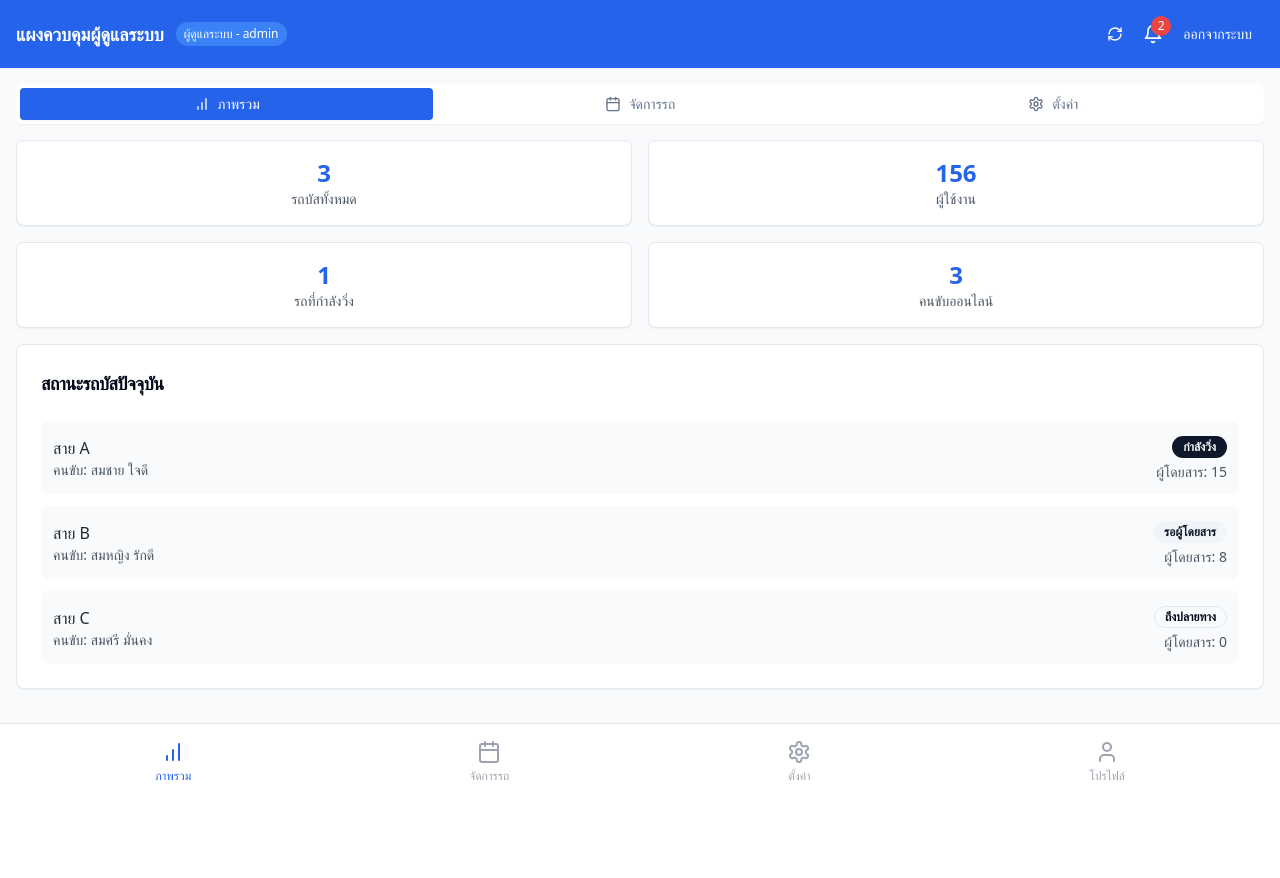
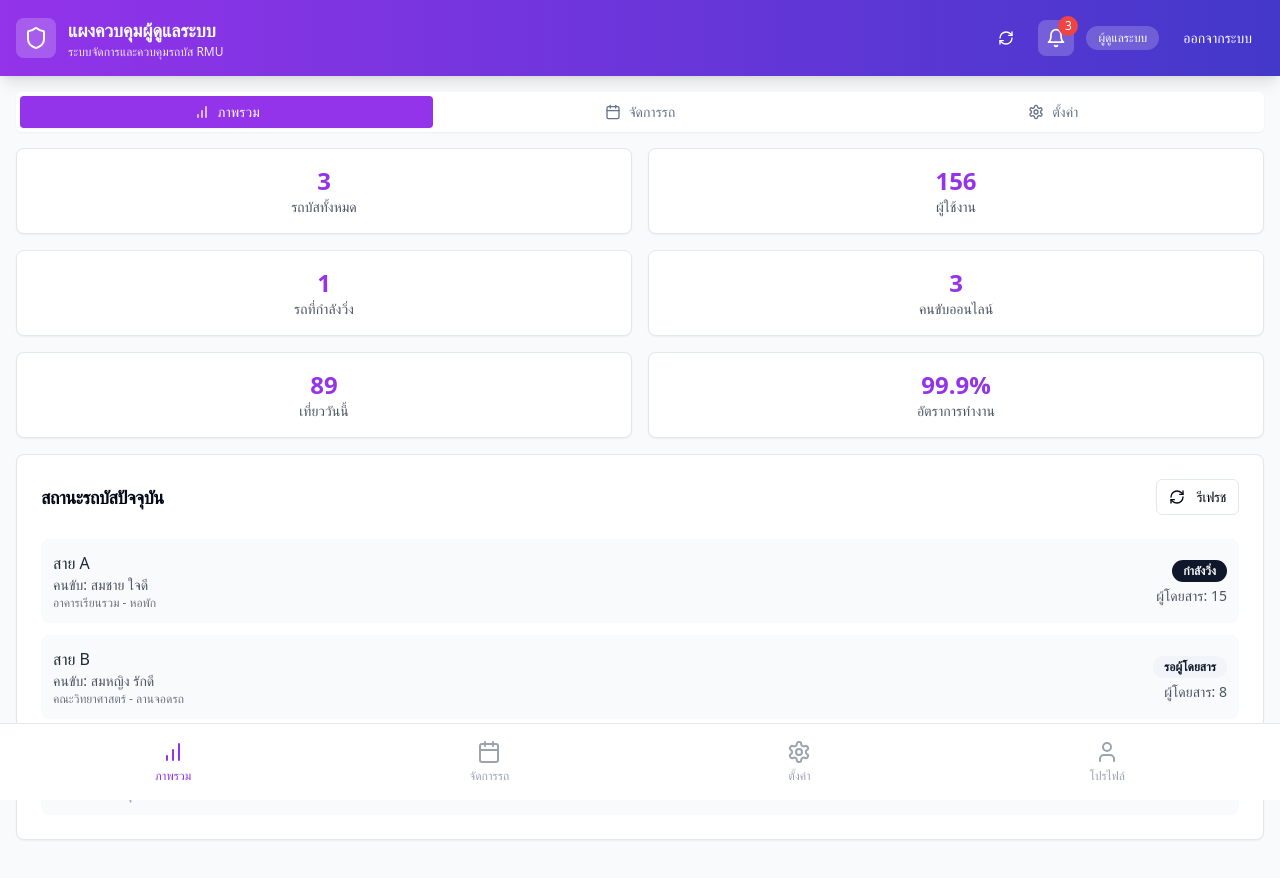
Before and after one commit to Gaga09000/rmu-bus-navigator, a React (Vite) app: page /admin in a window 1280 px wide. Shown: the top 878 px of the page. Before the commit the page ends 800 px from the top, so only its background shows below. Built offline with nearby package versions, Linux system fonts and the light colour scheme.

Commit message:
Fix UI interactions and improve headers
- Prevent overlapping button presses in UserMap.
- Implement button functionality in DriverDashboard and AdminDashboard.
- Improve header design across User, Driver, and Admin dashboards.

```diff
--- a/src/pages/AdminDashboard.tsx
+++ b/src/pages/AdminDashboard.tsx
@@ -4,24 +4,33 @@ import { Button } from "@/components/ui/button";
 import { Card, CardContent, CardDescription, CardHeader, CardTitle } from "@/components/ui/card";
 import { Tabs, TabsContent, TabsList, TabsTrigger } from "@/components/ui/tabs";
 import { Badge } from "@/components/ui/badge";
-import { Users, MapPin, Bell, User, Home, Calendar, Settings, BarChart, Plus, Edit, Trash2, Eye, RefreshCw } from "lucide-react";
+import { Users, MapPin, Bell, User, Home, Calendar, Settings, BarChart, Plus, Edit, Trash2, Eye, RefreshCw, Shield, Database, Activity } from "lucide-react";
 import { toast } from "sonner";
 import { supabase } from "@/integrations/supabase/client";
 import { useNavigate } from "react-router-dom";
 
 const AdminDashboard = () => {
   const navigate = useNavigate();
-  const [buses] = useState([
-    { id: 1, name: 'สาย A', driver: 'สมชาย ใจดี', status: 'กำลังวิ่ง', passengers: 15 },
-    { id: 2, name: 'สาย B', driver: 'สมหญิง รักดี', status: 'รอผู้โดยสาร', passengers: 8 },
-    { id: 3, name: 'สาย C', driver: 'สมศรี มั่นคง', status: 'ถึงปลายทาง', passengers: 0 }
+  const [buses, setBuses] = useState([
+    { id: 1, name: 'สาย A', driver: 'สมชาย ใจดี', status: 'กำลังวิ่ง', passengers: 15, route: 'อาคารเรียนรวม - หอพัก' },
+    { id: 2, name: 'สาย B', driver: 'สมหญิง รักดี', status: 'รอผู้โดยสาร', passengers: 8, route: 'คณะวิทยาศาสตร์ - ลานจอดรถ' },
+    { id: 3, name: 'สาย C', driver: 'สมศรี มั่นคง', status: 'ถึงปลายทาง', passengers: 0, route: 'โรงอาหาร - หอสมุด' }
   ]);
 
   const [users] = useState([
-    { id: 1, name: 'นักศึกษา A', type: 'User', lastSeen: '5 นาทีที่แล้ว' },
-    { id: 2, name: 'คนขับ B', type: 'Driver', lastSeen: 'ออนไลน์' },
-    { id: 3, name: 'นักศึกษา C', type: 'User', lastSeen: '1 ชั่วโมงที่แล้ว' }
+    { id: 1, name: 'นักศึกษา A', type: 'User', lastSeen: '5 นาทีที่แล้ว', email: 'student1@rmu.ac.th' },
+    { id: 2, name: 'คนขับ B', type: 'Driver', lastSeen: 'ออนไลน์', email: 'driver1@rmu.ac.th' },
+    { id: 3, name: 'นักศึกษา C', type: 'User', lastSeen: '1 ชั่วโมงที่แล้ว', email: 'student2@rmu.ac.th' }
   ]);
+
+  const [systemStats, setSystemStats] = useState({
+    totalBuses: buses.length,
+    activeBuses: buses.filter(b => b.status === 'กำลังวิ่ง').length,
+    totalUsers: 156,
+    onlineDrivers: 3,
+    todayRides: 89,
+    systemUptime: '99.9%'
+  });
 
   const handleLogout = async () => {
     const { error } = await supabase.auth.signOut();
@@ -33,38 +42,68 @@ const AdminDashboard = () => {
   };
 
   const handleAddBus = () => {
-    toast.success("เปิดหน้าต่างเพิ่มรถบัสใหม่");
+    const newBus = {
+      id: buses.length + 1,
+      name: `สาย ${String.fromCharCode(65 + buses.length)}`,
+      driver: 'คนขับใหม่',
+      status: 'ปิดงาน' as const,
+      passengers: 0,
+      route: 'เส้นทางใหม่'
+    };
+    setBuses([...buses, newBus]);
+    setSystemStats(prev => ({ ...prev, totalBuses: prev.totalBuses + 1 }));
+    toast.success(`เพิ่มรถบัส ${newBus.name} สำเร็จ`);
   };
 
   const handleEditBus = (busId: number) => {
     const bus = buses.find(b => b.id === busId);
-    toast.info(`แก้ไขข้อมูลรถ ${bus?.name}`);
+    toast.info(`เปิดหน้าต่างแก้ไขข้อมูลรถ ${bus?.name} - คนขับ: ${bus?.driver}`);
   };
 
   const handleViewRoute = (busId: number) => {
     const bus = buses.find(b => b.id === busId);
-    toast.info(`ดูเส้นทางรถ ${bus?.name}`);
+    toast.info(`แสดงเส้นทาง ${bus?.name}: ${bus?.route}`);
   };
 
   const handleDeleteBus = (busId: number) => {
     const bus = buses.find(b => b.id === busId);
-    toast.error(`ลบรถ ${bus?.name} (ต้องยืนยันการลบ)`);
+    setBuses(buses.filter(b => b.id !== busId));
+    setSystemStats(prev => ({ ...prev, totalBuses: prev.totalBuses - 1 }));
+    toast.success(`ลบรถ ${bus?.name} สำเร็จ`);
   };
 
   const handleManageNotifications = () => {
-    toast.info("เปิดหน้าจัดการการแจ้งเตือน");
+    toast.info("เปิดระบบจัดการการแจ้งเตือน: ตั้งค่าการแจ้งเตือนอัตโนมัติ, การแจ้งเตือนฉุกเฉิน");
   };
 
   const handleManageUsers = () => {
-    toast.info("เปิดหน้าจัดการผู้ใช้งาน");
+    toast.info(`จัดการผู้ใช้งาน: ผู้ใช้ทั้งหมด ${users.length} คน (${users.filter(u => u.type === 'User').length} นักศึกษา, ${users.filter(u => u.type === 'Driver').length} คนขับ)`);
   };
 
   const handleViewReports = () => {
-    toast.info("เปิดหน้ารายงานระบบ");
+    toast.info(`รายงานระบบ: การใช้งานรายวัน ${systemStats.todayRides} เที่ยว, อัตราการทำงาน ${systemStats.systemUptime}`);
   };
 
   const handleRefreshData = () => {
-    toast.success("รีเฟรชข้อมูลแล้ว");
+    // Simulate real-time data refresh
+    setSystemStats(prev => ({
+      ...prev,
+      todayRides: prev.todayRides + Math.floor(Math.random() * 5),
+      totalUsers: prev.totalUsers + Math.floor(Math.random() * 3) - 1
+    }));
+    toast.success("รีเฟรชข้อมูลแล้ว - อัปเดตข้อมูลเรียลไทม์");
+  };
+
+  const handleSystemMaintenance = () => {
+    toast.info("เข้าสู่โหมดบำรุงรักษาระบบ - จะแจ้งให้ผู้ใช้ทราบล่วงหน้า");
+  };
+
+  const handleBackupData = () => {
+    toast.success("สำรองข้อมูลเรียบร้อย - ข้อมูล 1,247 รายการ");
+  };
+
+  const handleViewLogs = () => {
+    toast.info("ดูบันทึกระบบ: 847 รายการในวันนี้ (245 Info, 12 Warning, 2 Error)");
   };
 
   const getStatusBadgeVariant = (status: string) => {
@@ -78,31 +117,42 @@ const AdminDashboard = () => {
 
   return (
     <div className="min-h-screen bg-gray-50 pb-20">
-      {/* Header */}
-      <div className="bg-blue-600 text-white p-4">
+      {/* Enhanced Header */}
+      <div className="bg-gradient-to-r from-purple-600 to-indigo-700 text-white p-4 shadow-lg">
         <div className="flex items-center justify-between">
           <div className="flex items-center space-x-3">
-            <h1 className="text-lg font-bold">แผงควบคุมผู้ดูแลระบบ</h1>
-            <span className="text-xs bg-blue-500 px-2 py-1 rounded-full">
-              ผู้ดูแลระบบ - admin
-            </span>
+            <div className="bg-white/20 p-2 rounded-lg">
+              <Shield className="h-6 w-6" />
+            </div>
+            <div>
+              <h1 className="text-lg font-bold">แผงควบคุมผู้ดูแลระบบ</h1>
+              <p className="text-xs text-purple-100">ระบบจัดการและควบคุมรถบัส RMU</p>
+            </div>
           </div>
-          <div className="flex items-center space-x-2">
+          <div className="flex items-center space-x-3">
             <Button
               variant="ghost"
               size="sm"
-              className="text-white hover:bg-blue-500"
+              className="text-white hover:bg-white/20"
               onClick={handleRefreshData}
             >
               <RefreshCw className="h-4 w-4" />
             </Button>
-            <div className="relative">
+            <div className="relative bg-white/20 p-2 rounded-lg">
               <Bell className="h-5 w-5" />
-              <span className="absolute -top-2 -right-2 bg-red-500 text-white text-xs rounded-full h-5 w-5 flex items-center justify-center">
-                2
+              <span className="absolute -top-1 -right-1 bg-red-500 text-white text-xs rounded-full h-5 w-5 flex items-center justify-center">
+                3
               </span>
             </div>
-            <Button variant="ghost" size="sm" className="text-white hover:bg-blue-500" onClick={handleLogout}>
+            <div className="bg-white/20 px-3 py-1 rounded-full text-xs">
+              ผู้ดูแลระบบ
+            </div>
+            <Button
+              variant="ghost"
+              size="sm"
+              className="text-white hover:bg-white/20 px-3 py-1.5"
+              onClick={handleLogout}
+            >
               ออกจากระบบ
             </Button>
           </div>
@@ -112,32 +162,32 @@ const AdminDashboard = () => {
       <div className="p-4">
         <Tabs defaultValue="overview" className="space-y-4">
           <TabsList className="grid w-full grid-cols-3 bg-white shadow-sm">
-            <TabsTrigger value="overview" className="data-[state=active]:bg-blue-600 data-[state=active]:text-white">
+            <TabsTrigger value="overview" className="data-[state=active]:bg-purple-600 data-[state=active]:text-white">
               <BarChart className="mr-2 h-4 w-4" />
               ภาพรวม
             </TabsTrigger>
-            <TabsTrigger value="management" className="data-[state=active]:bg-blue-600 data-[state=active]:text-white">
+            <TabsTrigger value="management" className="data-[state=active]:bg-purple-600 data-[state=active]:text-white">
               <Calendar className="mr-2 h-4 w-4" />
               จัดการรถ
             </TabsTrigger>
-            <TabsTrigger value="settings" className="data-[state=active]:bg-blue-600 data-[state=active]:text-white">
+            <TabsTrigger value="settings" className="data-[state=active]:bg-purple-600 data-[state=active]:text-white">
               <Settings className="mr-2 h-4 w-4" />
               ตั้งค่า
             </TabsTrigger>
           </TabsList>
 
           <TabsContent value="overview" className="space-y-4">
-            {/* Overview Stats */}
+            {/* Enhanced Overview Stats */}
             <div className="grid grid-cols-2 gap-4">
               <Card className="bg-white shadow-sm">
                 <CardContent className="p-4 text-center">
-                  <div className="text-2xl font-bold text-blue-600">{buses.length}</div>
+                  <div className="text-2xl font-bold text-purple-600">{systemStats.totalBuses}</div>
                   <div className="text-sm text-gray-600">รถบัสทั้งหมด</div>
                 </CardContent>
               </Card>
               <Card className="bg-white shadow-sm">
                 <CardContent className="p-4 text-center">
-                  <div className="text-2xl font-bold text-blue-600">156</div>
+                  <div className="text-2xl font-bold text-purple-600">{systemStats.totalUsers}</div>
                   <div className="text-sm text-gray-600">ผู้ใช้งาน</div>
                 </CardContent>
               </Card>
@@ -146,16 +196,29 @@ const AdminDashboard = () => {
             <div className="grid grid-cols-2 gap-4">
               <Card className="bg-white shadow-sm">
                 <CardContent className="p-4 text-center">
-                  <div className="text-2xl font-bold text-blue-600">
-                    {buses.filter(b => b.status === 'กำลังวิ่ง').length}
-                  </div>
+                  <div className="text-2xl font-bold text-purple-600">{systemStats.activeBuses}</div>
                   <div className="text-sm text-gray-600">รถที่กำลังวิ่ง</div>
                 </CardContent>
               </Card>
               <Card className="bg-white shadow-sm">
                 <CardContent className="p-4 text-center">
-                  <div className="text-2xl font-bold text-blue-600">3</div>
+                  <div className="text-2xl font-bold text-purple-600">{systemStats.onlineDrivers}</div>
                   <div className="text-sm text-gray-600">คนขับออนไลน์</div>
+                </CardContent>
+              </Card>
+            </div>
+
+            <div className="grid grid-cols-2 gap-4">
+              <Card className="bg-white shadow-sm">
+                <CardContent className="p-4 text-center">
+                  <div className="text-2xl font-bold text-purple-600">{systemStats.todayRides}</div>
+                  <div className="text-sm text-gray-600">เที่ยววันนี้</div>
+                </CardContent>
+              </Card>
+              <Card className="bg-white shadow-sm">
+                <CardContent className="p-4 text-center">
+                  <div className="text-2xl font-bold text-purple-600">{systemStats.systemUptime}</div>
+                  <div className="text-sm text-gray-600">อัตราการทำงาน</div>
                 </CardContent>
               </Card>
             </div>
@@ -163,7 +226,13 @@ const AdminDashboard = () => {
             {/* Real-time Status */}
             <Card className="bg-white shadow-sm">
               <CardHeader>
-                <CardTitle className="text-lg">สถานะรถบัสปัจจุบัน</CardTitle>
+                <CardTitle className="text-lg flex items-center justify-between">
+                  สถานะรถบัสปัจจุบัน
+                  <Button variant="outline" size="sm" onClick={handleRefreshData}>
+                    <RefreshCw className="mr-1 h-3 w-3" />
+                    รีเฟรช
+                  </Button>
+                </CardTitle>
               </CardHeader>
               <CardContent>
                 <div className="space-y-3">
@@ -172,6 +241,7 @@ const AdminDashboard = () => {
                       <div>
                         <div className="font-medium text-gray-800">{bus.name}</div>
                         <div className="text-sm text-gray-600">คนขับ: {bus.driver}</div>
+                        <div className="text-xs text-gray-500">{bus.route}</div>
                       </div>
                       <div className="text-right">
                         <Badge variant={getStatusBadgeVariant(bus.status)} className="mb-1">
@@ -189,7 +259,7 @@ const AdminDashboard = () => {
           <TabsContent value="management" className="space-y-4">
             <div className="flex justify-between items-center">
               <h3 className="text-lg font-semibold">จัดการรถบัส</h3>
-              <Button className="bg-blue-600 hover:bg-blue-700" onClick={handleAddBus}>
+              <Button className="bg-purple-600 hover:bg-purple-700" onClick={handleAddBus}>
                 <Plus className="mr-2 h-4 w-4" />
                 เพิ่มรถบัสใหม่
               </Button>
@@ -206,6 +276,8 @@ const AdminDashboard = () => {
                     </div>
                     <CardDescription>
                       คนขับ: {bus.driver} | ผู้โดยสาร: {bus.passengers} คน
+                      <br />
+                      เส้นทาง: {bus.route}
                     </CardDescription>
                   </CardHeader>
                   <CardContent>
@@ -249,7 +321,7 @@ const AdminDashboard = () => {
                   <div className="flex items-center justify-between">
                     <div>
                       <div className="font-medium">การแจ้งเตือน</div>
-                      <div className="text-sm text-gray-500">จัดการการแจ้งเตือนของระบบ</div>
+                      <div className="text-sm text-gray-500">จัดการการแจ้งเตือนของระบบและผู้ใช้</div>
                     </div>
                     <Button variant="outline" size="sm" onClick={handleManageNotifications}>
                       <Settings className="mr-1 h-3 w-3" />
@@ -259,7 +331,7 @@ const AdminDashboard = () => {
                   <div className="flex items-center justify-between">
                     <div>
                       <div className="font-medium">ผู้ใช้งาน</div>
-                      <div className="text-sm text-gray-500">จัดการบัญชีผู้ใช้งานทั้งหมด</div>
+                      <div className="text-sm text-gray-500">จัดการบัญชีผู้ใช้งานและสิทธิ์</div>
                     </div>
                     <Button variant="outline" size="sm" onClick={handleManageUsers}>
                       <Users className="mr-1 h-3 w-3" />
@@ -269,11 +341,41 @@ const AdminDashboard = () => {
                   <div className="flex items-center justify-between">
                     <div>
                       <div className="font-medium">รายงาน</div>
-                      <div className="text-sm text-gray-500">ดูรายงานการใช้งานระบบ</div>
+                      <div className="text-sm text-gray-500">ดูรายงานการใช้งานและสถิติระบบ</div>
                     </div>
                     <Button variant="outline" size="sm" onClick={handleViewReports}>
                       <BarChart className="mr-1 h-3 w-3" />
                       ดูรายงาน
+                    </Button>
+                  </div>
+                  <div className="flex items-center justify-between">
+                    <div>
+                      <div className="font-medium">บำรุงรักษาระบบ</div>
+                      <div className="text-sm text-gray-500">จัดการการบำรุงรักษาและอัปเดต</div>
+                    </div>
+                    <Button variant="outline" size="sm" onClick={handleSystemMaintenance}>
+                      <Activity className="mr-1 h-3 w-3" />
+                      จัดการ
+                    </Button>
+                  </div>
+                  <div className="flex items-center justify-between">
+                    <div>
+                      <div className="font-medium">สำรองข้อมูล</div>
+                      <div className="text-sm text-gray-500">สำรองและกู้คืนข้อมูลระบบ</div>
+                    </div>
+                    <Button variant="outline" size="sm" onClick={handleBackupData}>
+                      <Database className="mr-1 h-3 w-3" />
+                      สำรอง
+                    </Button>
+                  </div>
+                  <div className="flex items-center justify-between">
+                    <div>
+                      <div className="font-medium">บันทึกระบบ</div>
+                      <div className="text-sm text-gray-500">ดูบันทึกการทำงานและข้อผิดพลาด</div>
+                    </div>
+                    <Button variant="outline" size="sm" onClick={handleViewLogs}>
+                      <Eye className="mr-1 h-3 w-3" />
+                      ดูบันทึก
                     </Button>
                   </div>
                 </div>
@@ -287,12 +389,12 @@ const AdminDashboard = () => {
       <div className="fixed bottom-0 left-0 right-0 bg-white border-t border-gray-200 p-4">
         <div className="flex justify-around items-center">
           <div className="flex flex-col items-center space-y-1">
-            <BarChart className="h-6 w-6 text-blue-600" />
-            <span className="text-xs text-blue-600 font-medium">ภาพรวม</span>
+            <BarChart className="h-6 w-6 text-purple-600" />
+            <span className="text-xs text-purple-600 font-medium">ภาพรวม</span>
           </div>
           <button
             className="flex flex-col items-center space-y-1"
-            onClick={() => toast.info("ดูประวัติการทำงาน")}
+            onClick={() => toast.info("เปิดส่วนจัดการรถบัส")}
           >
             <Calendar className="h-6 w-6 text-gray-400" />
             <span className="text-xs text-gray-400">จัดการรถ</span>
@@ -306,7 +408,7 @@ const AdminDashboard = () => {
           </button>
           <button
             className="flex flex-col items-center space-y-1"
-            onClick={() => toast.info("ข้อมูลผู้ดูแลระบบ")}
+            onClick={() => toast.info("ข้อมูลผู้ดูแลระบบ: Admin001 | สิทธิ์: Full Access")}
           >
             <User className="h-6 w-6 text-gray-400" />
             <span className="text-xs text-gray-400">โปรไฟล์</span>
```
Also changed, not shown: src/pages/DriverDashboard.tsx (+79 -19 lines), src/pages/UserMap.tsx (+30 -16 lines).
